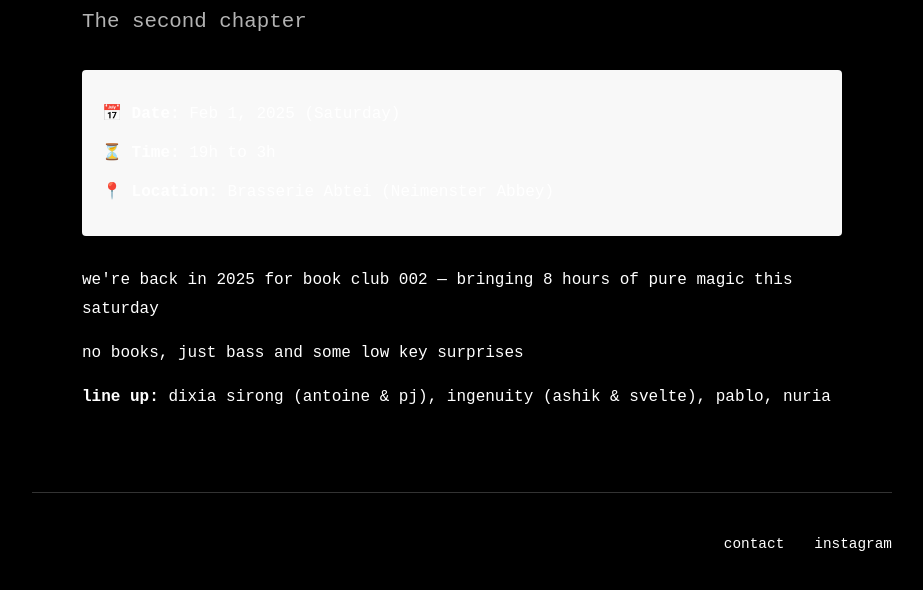
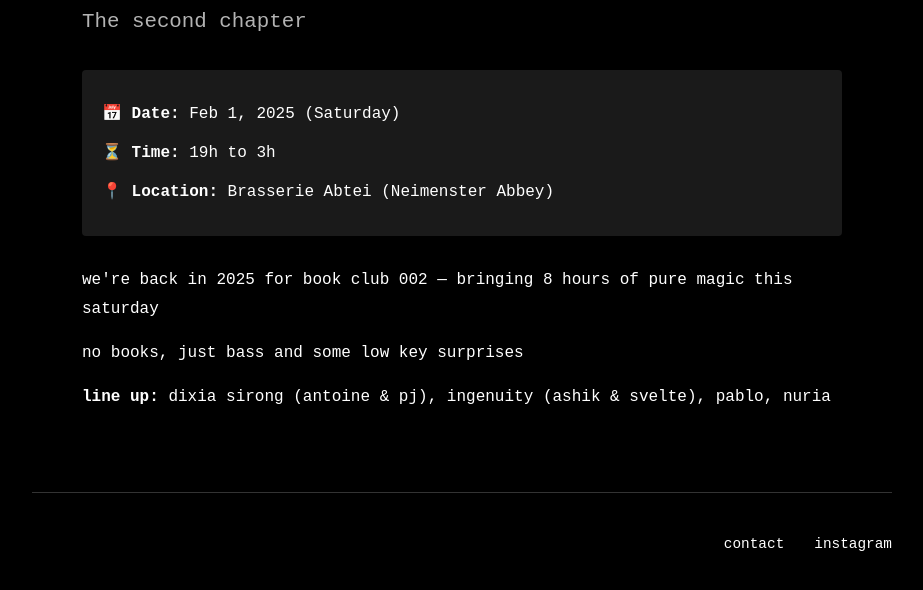
Before and after one commit to shameekvats/low-key, a website: page event-bookclub-01022025.html in a window 1280 px wide. Shown: the part 1093-1683 px from the top of the page, without its empty margins (178-1101 px from the left). Drawn offline with Linux system fonts and the light colour scheme.

Commit message:
Update event meta background to dark theme
Changed the .event-meta background color from #f8f8f8 to #1a1a1a across all event HTML files for a consistent dark theme appearance.

```diff
--- a/event-bookclub-01022025.html
+++ b/event-bookclub-01022025.html
@@ -54,7 +54,7 @@
         .event-meta {
             margin-bottom: 30px;
             padding: 20px;
-            background-color: #f8f8f8;
+            background-color: #1a1a1a;
             border-radius: 4px;
         }
 
```
Also changed, not shown: event-bookclub-05102024.html (+1 -1 lines), event-bookclub-31012026.html (+1 -1 lines), event-borderless-12072025.html (+1 -1 lines), event-clubculture-21112025.html (+1 -1 lines), event-halloween-31102025.html (+1 -1 lines), event-ingenuity-28032025.html (+1 -1 lines).
